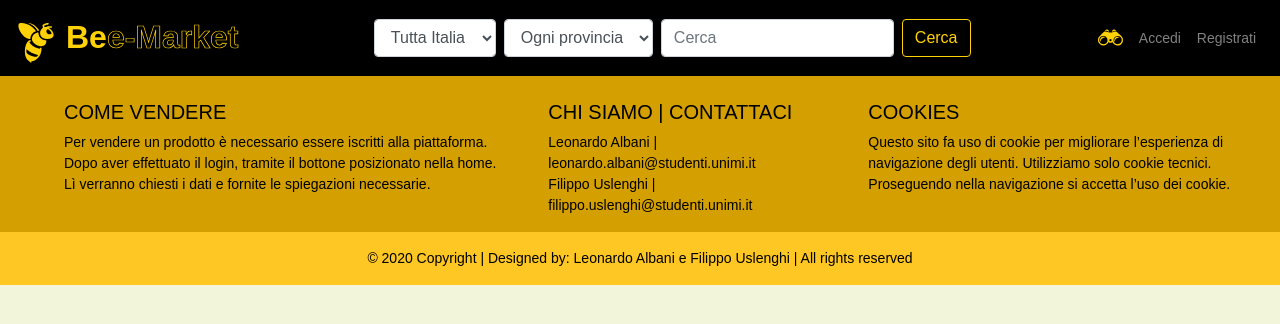
After one commit to lynerist/MercatinoPulci, a PHP site: page /profile.html in a window 1280 px wide. The commit adds this page. Shown: the top 324 px of the page. Run offline with PHP 8.4, Linux system fonts and the light colour scheme.

Commit message:
profile.html

```diff
--- a/css/style.css
+++ b/css/style.css
@@ -8,7 +8,7 @@ body {
 
 .icon-bee{
     width: 40px;
-    margin-bottom: 0px;
+    margin-bottom: 0;
     margin-right: 10px;
 
 }
--- a/index.html
+++ b/index.html
@@ -12,7 +12,7 @@
 </head>
 <body>
 <nav class="navbar navbar-expand-lg navbar-dark bg-dark">
-    <a class="navbar-brand" href="index.html"><img src="img/bee.svg" class="icon-bee"><span>Be</span><span>e-Market</span></a>
+    <a class="navbar-brand" href="index.html"><img src="img/bee.svg" class="icon-bee" alt="bee"><span>Be</span><span>e-Market</span></a>
     <button class="navbar-toggler" type="button" data-toggle="collapse" data-target="#navbarSupportedContent"
             aria-controls="navbarSupportedContent" aria-expanded="false" aria-label="Toggle navigation">
         <span class="navbar-toggler-icon"></span>
--- /dev/null
+++ b/profile.html
@@ -0,0 +1,112 @@
+<!DOCTYPE html>
+<html lang="it">
+<head>
+    <title>bee-market</title>
+    <meta charset="UTF-8">
+    <meta name="viewport" content="width=device-width, initial-scale=1.0">
+    <link rel="stylesheet" href="css/bootstrap.css">
+    <link rel="stylesheet" href="css/bootstrap-grid.css">
+    <link rel="stylesheet" href="css/bootstrap-reboot.css">
+    <link rel="stylesheet" href="css/style.css">
+    <link rel="stylesheet" href="css/prodotti.css">
+</head>
+<body>
+<nav class="navbar navbar-expand-lg navbar-dark bg-dark">
+    <a class="navbar-brand" href="index.html"><img src="img/bee.svg" class="icon-bee" alt="bee"><span>Be</span><span>e-Market</span></a>
+    <button class="navbar-toggler" type="button" data-toggle="collapse" data-target="#navbarSupportedContent"
+            aria-controls="navbarSupportedContent" aria-expanded="false" aria-label="Toggle navigation">
+        <span class="navbar-toggler-icon"></span>
+    </button>
+    <div class="collapse navbar-collapse" id="navbarSupportedContent">
+
+        <form class="form-inline my-2 my-lg-0 nav-form">
+            <label>
+                <select class="form-control" name="regione" id="regione">
+                    <option value="0">Tutta Italia</option>
+                    <option value="1">Lombardia</option>
+                    <option value="2">Sardegna</option>
+                </select>
+            </label>
+            <label>
+                <select class="form-control" name="provincia" id="provincia">
+                    <option value="0">Ogni provincia</option>
+                    <option value="1">Ogni provincia</option>
+                    <option value="1">Lecco</option>
+                    <option value="2">Ogni provincia</option>
+                    <option value="2">Olbia</option>
+                </select>
+            </label>
+
+            <input class="form-control mr-sm-2" type="search" placeholder="Cerca" aria-label="Search">
+            <button class="btn btn-outline-success my-2 my-sm-0" type="submit">Cerca</button>
+        </form>
+
+        <ul class="navbar-nav mr-auto">
+            <li class="nav-item active">
+                <a class="nav-link" href="#">
+                    <img src="img/binocolo.svg" class="nav-icon" alt="Annunci osservati">
+                    <p class="nav-icon-text nav-link">Annunci osservati</p>
+                </a>
+            </li>
+            <li class="nav-item">
+                <a class="nav-link" href="#">Accedi</a>
+            </li>
+            <li class="nav-item">
+                <a class="nav-link" href="#">Registrati</a>
+            </li>
+        </ul>
+    </div>
+</nav>
+
+
+<footer class="page-footer font-small blue pt-4">
+    <!-- Footer Links -->
+    <div class="container-fluid text-center text-md-left">
+        <!-- Grid row -->
+        <div class="row">
+            <!-- Grid column -->
+            <div class="col-md-5 mt-md-0 mt-3 footer-content">
+                <!-- Content -->
+                <h5 class="text-uppercase">Come vendere</h5>
+                <p>Per vendere un prodotto è necessario essere iscritti alla piattaforma.
+                    <br>Dopo aver effettuato il login, tramite il bottone posizionato nella <a class="link-footer" href="index.html">home</a>.
+                    <br>Lì verranno chiesti i dati e fornite le spiegazioni necessarie.</p>
+
+            </div>
+            <!-- Grid column -->
+            <hr class="clearfix w-100 d-md-none pb-3">
+            <!-- Grid column -->
+            <div class="col-md-3 mb-md-0 mb-3">
+                <!-- Links -->
+                <h5 class="text-uppercase">Chi siamo | Contattaci</h5>
+
+                <ul class="list-unstyled">
+                    <li>
+                        <a class="link-footer" href="https://github.com/lynerist">Leonardo Albani</a> | <a class="link-footer" href="mailto:leonardo.albani@studenti.unimi.it">leonardo.albani@studenti.unimi.it</a>
+                    </li>
+                    <li>
+                        <a class="link-footer" href="https://github.com/FilippoUslenghi">Filippo Uslenghi</a> | <a class="link-footer" href="mailto:filippo.uslenghi@studenti.unimi.it">filippo.uslenghi@studenti.unimi.it</a>
+                    </li>
+                </ul>
+            </div>
+            <!-- Grid column -->
+            <!-- Grid column -->
+            <div class="col-md-4 mb-md-0 mb-3">
+                <!-- Links -->
+                <h5 class="text-uppercase">Cookies</h5>
+
+                <p>Questo sito fa uso di cookie per migliorare l’esperienza di navigazione degli utenti. Utilizziamo solo cookie tecnici. Proseguendo nella navigazione si accetta l’uso dei cookie.</p>
+            </div>
+            <!-- Grid column -->
+        </div>
+        <!-- Grid row -->
+    </div>
+    <!-- Footer Links -->
+    <!-- Copyright -->
+    <div class="footer-copyright text-center py-3">© 2020 Copyright | Designed by: Leonardo Albani e Filippo Uslenghi |
+        <a class="link-footer"> All rights reserved</a>
+    </div>
+    <!-- Copyright -->
+</footer>
+</body>
+</html>
```
Also changed, not shown: .txt (added).
